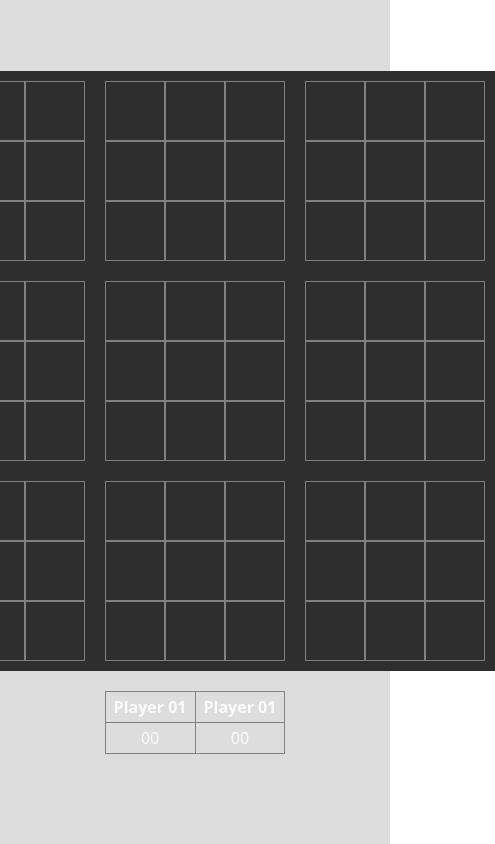
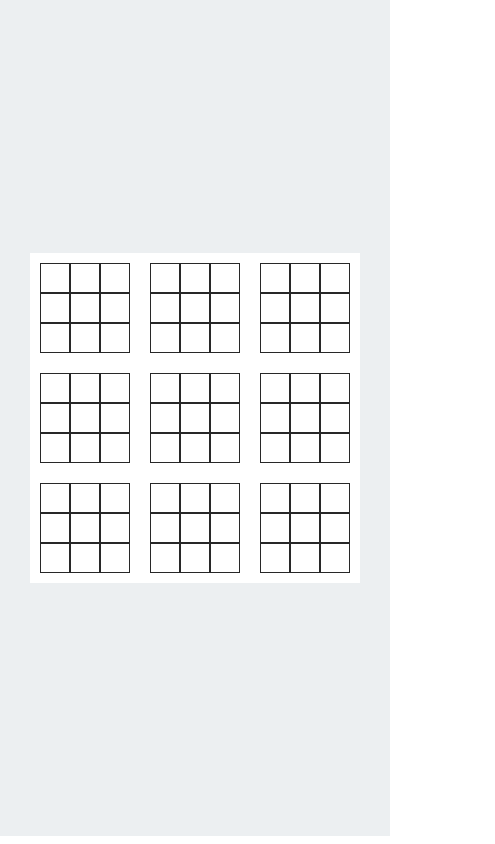
Before and after one commit to DevEmad007/super-tic-tac-toe, a React (Vite) app: page / in a window 390 px wide. Shown: the whole page, 495 px wide, since content can reach past the window. Built offline with nearby package versions, Linux system fonts and the light colour scheme.

Commit message:
layout fix and mobile responsive add

```diff
--- a/src/components/Cell.jsx
+++ b/src/components/Cell.jsx
@@ -1,20 +1,28 @@
 import { CancelPresentation,Circle,CircleOutlined,Close } from '@mui/icons-material';
 import React from 'react';
 
-const PlayerOne = () => {
-    return <CircleOutlined />;
+export const PlayerOne = ({ active,fontsize }) => {
+    return <CircleOutlined sx={{ color: active ? '#1882FC' : 'gray',fontSize: fontsize }} />;
 };
 
-const PlayerTwo = () => {
-    return <Close />;
+export const PlayerTwo = ({ active,fontsize }) => {
+    return <Close sx={{ color: active ? '#c4302b' : 'gray',fontSize: fontsize }} />;
 };
 
 const Cell = ({ children,handleClick }) => {
+    const screenWidth = screen.width;
+
     return (
         <div className='cell'
             onClick={handleClick}>
-            {children == 'X' && <PlayerTwo />}
-            {children == 'O' && <PlayerOne />}
+            {children == 'X' && <PlayerTwo
+                active={true}
+                fontsize={screenWidth > 600 && '56px'}
+            />}
+            {children == 'O' && <PlayerOne
+                active={true}
+                fontsize={screenWidth > 600 && '56px'}
+            />}
         </div>
     );
 };
--- a/src/components/GameBoard.jsx
+++ b/src/components/GameBoard.jsx
@@ -1,28 +1,10 @@
 import React from 'react';
-import Home from '../home';
 import Game from './Game';
-import { Table } from 'react-bootstrap';
 
 const GameBoard = () => {
     return (
         <div className='gameboard'>
             <Game />
-            <div>
-                <Table striped bordered hover className='table' >
-                    <thead>
-                        <tr>
-                            <th>Player 01</th>
-                            <th>Player 01</th>
-                        </tr>
-                    </thead>
-                    <tbody>
-                        <tr>
-                            <td>00</td>
-                            <td>00</td>
-                        </tr>
-                    </tbody>
-                </Table>
-            </div>
         </div>
     );
 };
--- a/src/index.css
+++ b/src/index.css
@@ -5,27 +5,16 @@
   font-family:  system-ui, Avenir, Helvetica, Arial, sans-serif;
 }
 
-:root {
-  line-height: 1.5;
-  font-weight: 400;
-  color: rgba(255, 255, 255, 0.87);
-  font-synthesis: none;
-  text-rendering: optimizeLegibility;
-  -webkit-font-smoothing: antialiased;
-  -moz-osx-font-smoothing: grayscale;
-  -webkit-text-size-adjust: 100%;
-}
-
 #root {
-  background-color: #dddddd;
+  background-color: #eceff1;
 }
 
 .gameboard {
   width: 100%;
-  min-height: 100dvh;
-  display: grid;
-  place-content: center;
-  justify-items: center;
+  min-height: 99dvh;
+  display: flex;
+  justify-content: center;
+  align-items: center;
 }
 
 .game {
@@ -36,19 +25,21 @@
 
 .gameBox {
   position: relative;
-  width: fit-content;
-  height: max-content;
+  display: grid;
   padding: 10px;
-  display: grid;
   grid-template-columns: repeat(3,60px);
   grid-template-rows: repeat(3,60px);
-  background-color: rgb(46, 46, 46);
+  background-color: #ffffff;
+}
+
+.playerTwo {
+  color: black;
 }
 
 .layer {
   position: absolute;
   inset: 0;
-  background-color: rgba(240, 248, 255, 0.199);
+  background-color: rgba(61, 61, 61, 0.404);
 }
 
 .hidden {
@@ -70,7 +61,7 @@
   z-index: 20;
 }
 
-.X::before{
+.X::before,.X::after{
   content: '';
   position: absolute;
   top: 0;
@@ -78,7 +69,14 @@
   width: 100%;
   height: 20px;
   background-color: #fc3319;
+}
+
+.X::before {
   transform: translateY(86px) rotate(45deg);
+}
+
+.X::after{
+  transform: translateY(86px) rotate(-45deg);
 }
 
 .X {
@@ -88,29 +86,77 @@
   z-index: 20;
 }
 
-.X::after{
-  content: '';
-  position: absolute;
-  top: 0;
-  left: 0;
-  width: 100%;
-  height: 20px;
-  background-color: #fc3319;
-  transform: translateY(86px) rotate(-45deg);
-}
-
 .cell {
   display: flex;
   justify-content: center;
   align-items: center;
-  border: 1px solid gray;
+  border: 1px solid rgba(34, 34, 34, 0.973);
   cursor: pointer;
 }
 
-.table, th, td {
-  padding: 3px 8px;
+.player {
   margin: 20px;
-  text-align: center;
-  border-collapse: collapse;
-  border: 1px solid gray;
 }
+
+@media (max-width:770px) {
+  .gameboard {
+    flex-direction: column;
+  }
+
+  .O > div {
+    margin: 15px;
+    border: 18px solid rgb(24, 130, 252);
+  }
+}
+
+@media (max-width:460px) {
+  .gameBox {
+    position: relative;
+    width: 100%;
+    height: max-content;
+    padding: 10px;
+    display: grid;
+    grid-template-columns: repeat(3,30px);
+    grid-template-rows: repeat(3,30px);
+  }
+
+  .gameboard {
+    flex-direction: column;
+  }
+
+  .O {
+    position: absolute;
+    inset: 3px;
+    background-color:  rgba(240, 248, 255, 0.199);
+  }
+
+  .O > div {
+    margin: 15px;
+    border: 12px solid rgb(24, 130, 252);
+  }
+
+  .X::before,.X::after{
+    content: '';
+    position: absolute;
+    top: 0;
+    left: 0;
+    width: 100%;
+    height: 13px;
+    background-color: #fc3319;
+  }
+
+  .X::before {
+    transform: translateY(45px) rotate(45deg);
+  }
+
+  .X::after{
+    transform: translateY(45px) rotate(-45deg);
+  }
+
+  .X {
+    position: absolute;
+    inset: 3px;
+    background-color: rgba(240, 248, 255, 0.199);
+    z-index: 20;
+  }
+}
```
